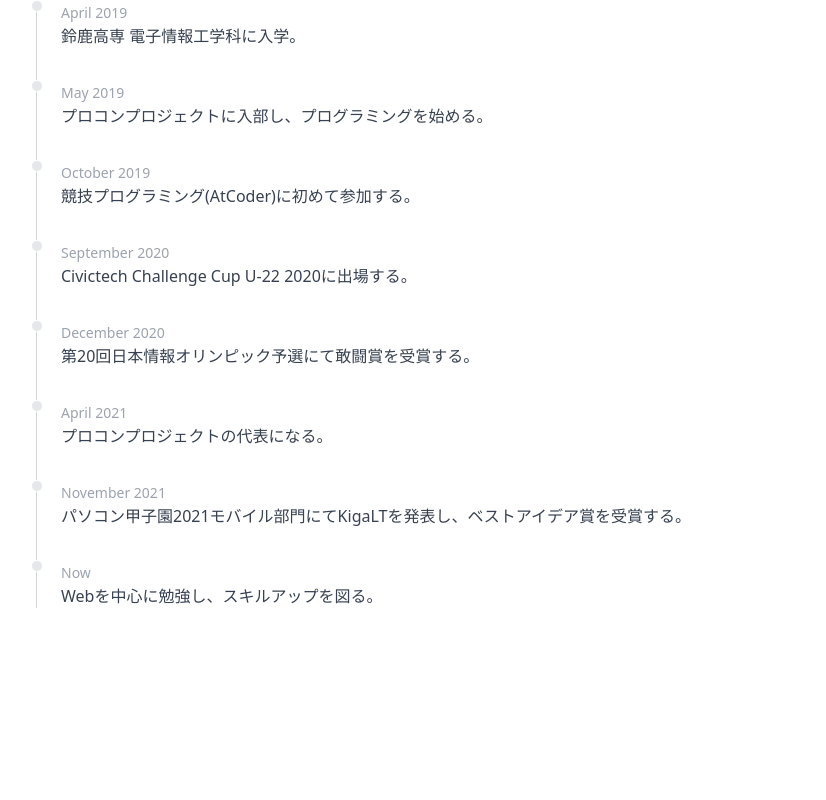
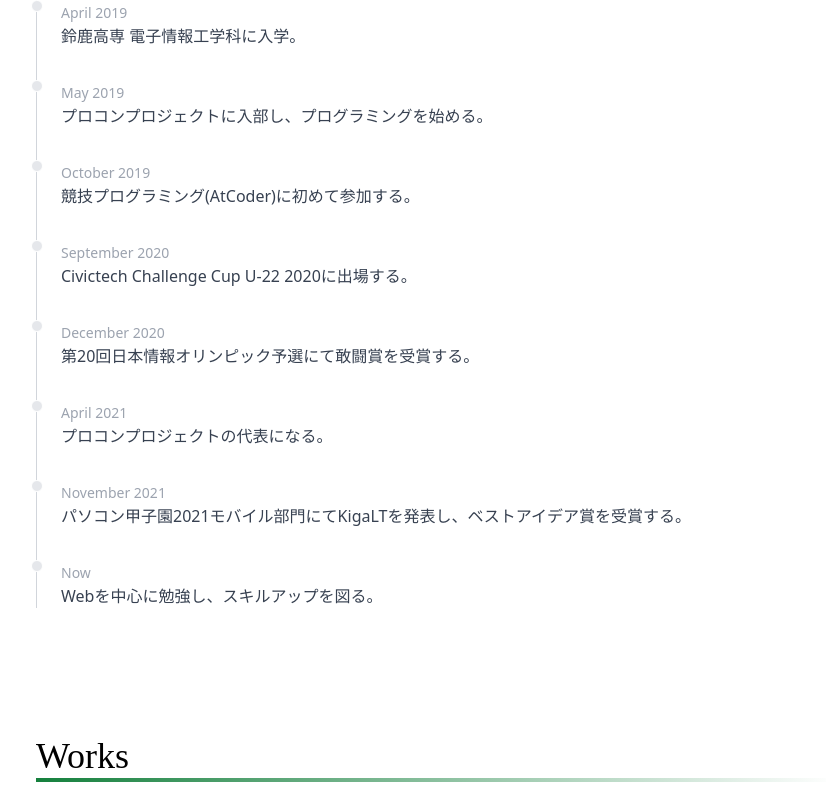
Before and after one commit to Sansai-snct/hp, a React (Create React App) app: page / in a window 1280 px wide. Shown: the part 1336-2136 px from the top of the page, without its empty margins (204-1030 px from the left). Before the commit the page ends 1976 px from the top, so only its background shows below. Built offline with nearby package versions, Linux system fonts and the light colour scheme; a web font is replaced by a local one.

Commit message:
[update] worksを読み込み

```diff
--- a/src/pages/Index.tsx
+++ b/src/pages/Index.tsx
@@ -1,15 +1,19 @@
 import * as React from 'react';
 import { FC, lazy, Fragment, Suspense } from 'react';
 import Header from '../components/Header';
+
 const About = lazy(() => import('./About'));
 const Activities = lazy(() => import('./Activities'));
+const Works = lazy(() => import('./Works'));
+
 const Index: FC = () => {
   return (
     <Fragment>
+      <Header />
       <Suspense fallback={<></>}>
-        <Header />
         <About />
         <Activities />
+        <Works />
       </Suspense>
     </Fragment>
   );
```
